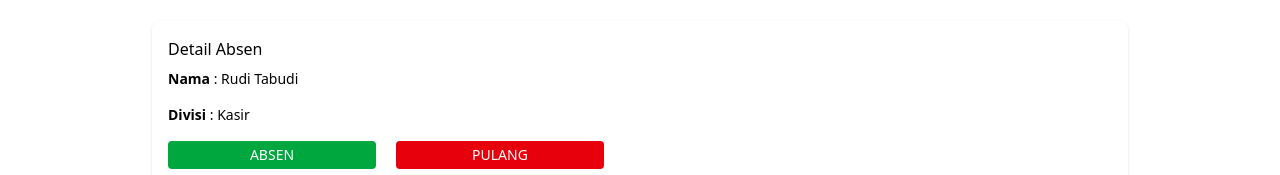
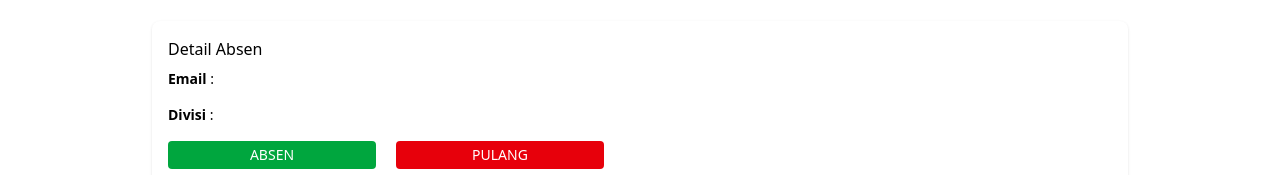
Before and after one commit to Opjasson/cekStock-penjualan-Geprek-Sai, a React (Vite) app in the folder cekStockPenjualan_geprekSai/: page /absensi-user in a window 1280 px wide. Shown: the part 169-344 px from the top of the page. Built offline with nearby package versions, Linux system fonts and the light colour scheme; no server answers.

Commit message:
frontend : done show data login absen

```diff
--- a/cekStockPenjualan_geprekSai/src/pages/AbsenList.jsx
+++ b/cekStockPenjualan_geprekSai/src/pages/AbsenList.jsx
@@ -6,6 +6,8 @@ import { useEffect } from "react";
 
 const AbsenList = () => {
     const [dataAbsen1, setDataAbsen] = useState([]);
+    const [email, setEmail] = useState("");
+    const [role, setRole] = useState("");
     const navigate = useNavigate();
     const absenID = localStorage.getItem("idAbsen");
 
@@ -31,6 +33,26 @@ const AbsenList = () => {
     useEffect(() => {
         getAbsensUser();
     }, [userId]);
+
+    const getUser = async () => {
+        try {
+            const response = await axios.get(
+                `http://localhost:8000/user/${userId}`
+            );
+            console.log(response.data);
+            setEmail(response.data.email);
+            setRole(response.data.role);
+            // setDataAbsen(response.data);
+        } catch (error) {
+            console.log(error);
+        }
+    };
+
+    useEffect(() => {
+        getUser();
+    }, [userId]);
+
+
 
     const formatTanggal = (date) => {
         const days = [
@@ -90,13 +112,13 @@ const AbsenList = () => {
                     <h3 className="font-medium mb-2">Detail Absen</h3>
                     <div className="flex flex-col gap-4 text-sm">
                         <p>
-                            <span className="font-semibold">Nama</span> : Rudi
-                            Tabudi
+                            <span className="font-semibold">Email</span> :
+                            {" " + email}
                         </p>
 
                         <p>
                             <span className="font-semibold">Divisi</span> :
-                            Kasir
+                            {" " + role}
                         </p>
                         <div className="flex w-1/2 gap-5">
                             <button
```
